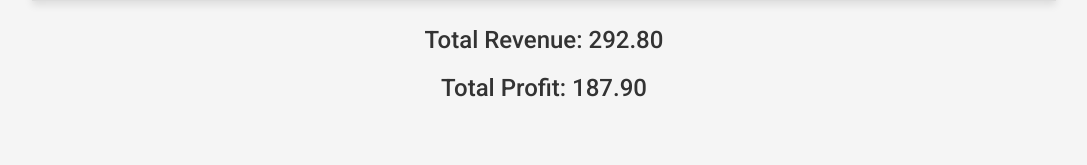
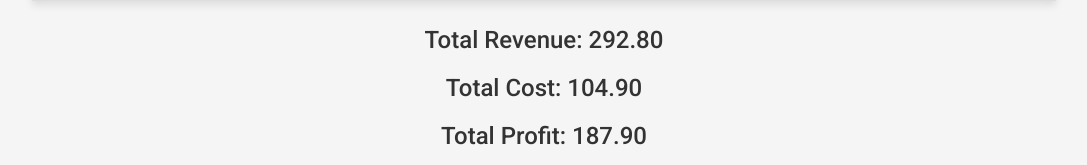
Before and after one commit to VolgardTheScientist/DjangoCapstone, a Django app: page /sales-report/ in a window 1280 px wide. Shown: the part 1016-1181 px from the top of the page, without its empty margins (96-1183 px from the left). Before the commit the page ends 1113 px from the top, so only its background shows below. Run offline with Django 5.2, Linux system fonts and the light colour scheme; data comes from the database, SQL or seed files in the repository.

Commit message:
Profit, Revenue and Cost calculation added

```diff
--- a/djangodelights/inventory/templates/inventory/sales_report.html
+++ b/djangodelights/inventory/templates/inventory/sales_report.html
@@ -26,5 +26,6 @@
 </table>
 
 <h3>Total Revenue: {{ total_revenue|floatformat:2 }}</h3>
+<h3>Total Cost: {{ total_cost|floatformat:2 }}</h3>
 <h3>Total Profit: {{ total_profit|floatformat:2 }}</h3>
 {% endblock %}
--- a/djangodelights/inventory/views.py
+++ b/djangodelights/inventory/views.py
@@ -76,6 +76,7 @@ def sales_report(request):
 
     total_revenue = 0
     total_profit = 0
+    total_cost = 0
 
     sales_data = []
     for purchase in purchases:
@@ -93,9 +94,11 @@ def sales_report(request):
 
         total_revenue += revenue
         total_profit += profit
+        total_cost  += cost
 
     return render(request, 'inventory/sales_report.html', {
         'sales_data': sales_data,
+        'total_cost': total_cost,
         'total_revenue': total_revenue,
         'total_profit': total_profit
     })
```
